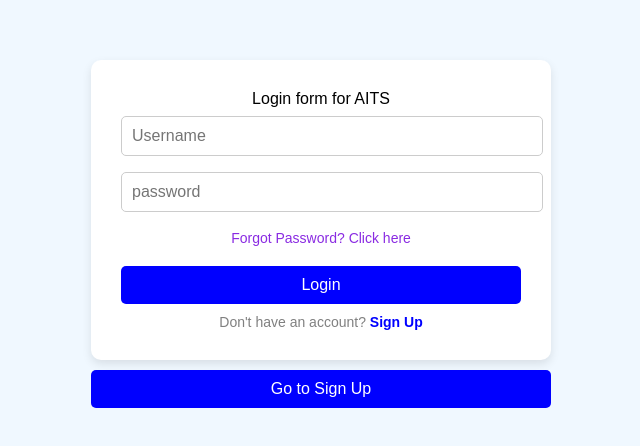
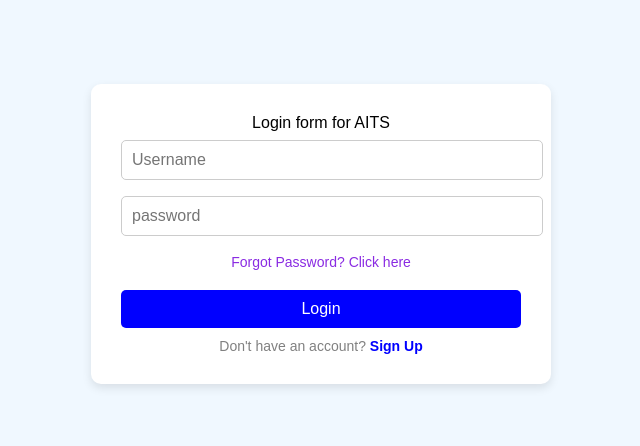
Before and after one commit to Wolfhaize/aits_project, a React (Create React App) app in the folder FRONTEND/aits-system/: page / in a window 1280 px wide. Shown: the part 166-612 px from the top of the page, without its empty margins (319-959 px from the left). Built offline with nearby package versions, Linux system fonts and the light colour scheme.

Commit message:
updating app.js

```diff
--- a/FRONTEND/aits-system/src/App.js
+++ b/FRONTEND/aits-system/src/App.js
@@ -1,24 +1,14 @@
-import React, { useState } from 'react';
-import { LoginSignup } from './Components/Loginsignup/loginsignup'; // Ensure the correct import path
-import { SignUp } from './Components/Loginsignup/signup'; // Import the SignUp component
 import './App.css';
+import { LoginSignup } from './Components/Loginsignup/loginsignup'; // Correct import
+
+import React from 'react';
 
 const App = () => {
-  // State to toggle between Login and SignUp
-  const [isSignUp, setIsSignUp] = useState(false);
-
   return (
     <div>
-      {isSignUp ? <SignUp /> : <LoginSignup />}
-
-      {/* Toggle Button */}
-      <button onClick={() => setIsSignUp(!isSignUp)}>
-        {isSignUp ? 'Go to Login' : 'Go to Sign Up'}
-      </button>
-
+      <LoginSignup />
 
     </div>
   );
-};
-
+}
 export default App;
```
